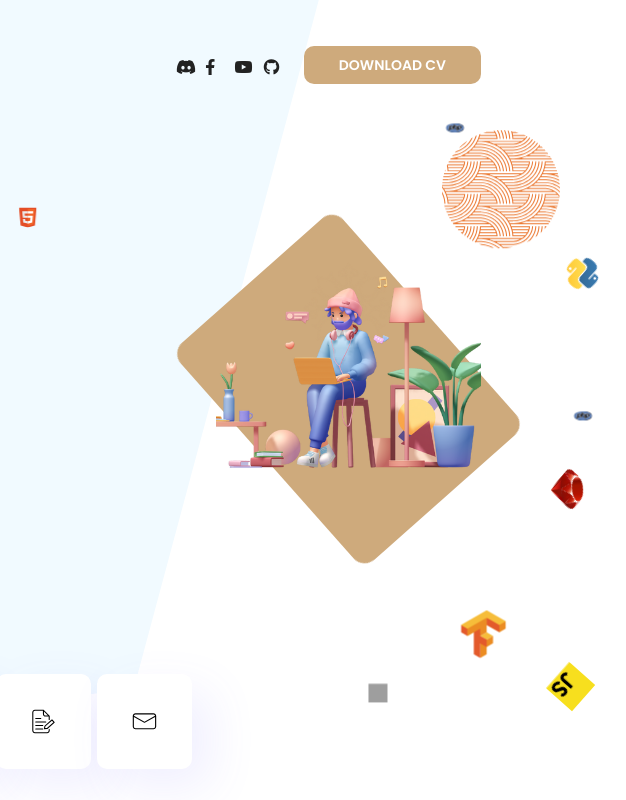
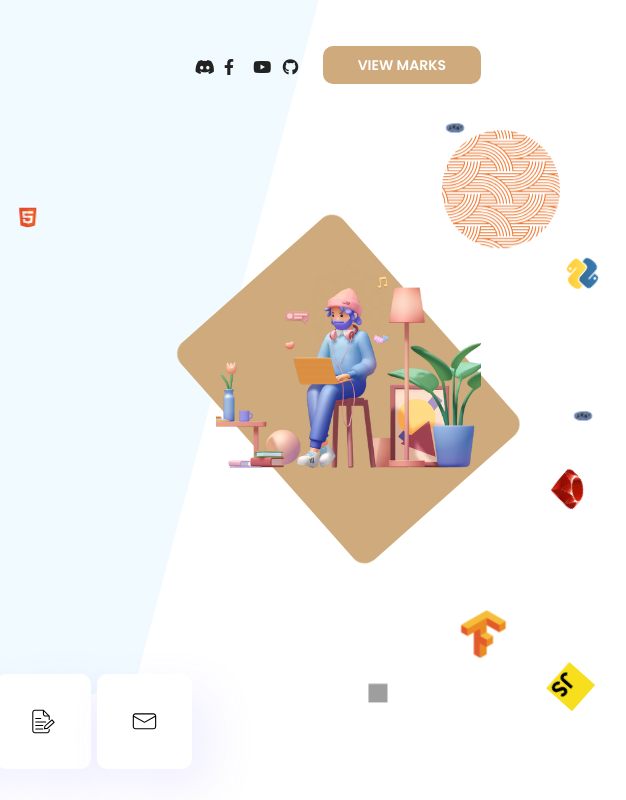
Before and after one commit to orphiic/orphiic, a plain HTML site: page index.html in a window 1280 px wide. Shown: the full height of the page, 654-1280 px from the left. Drawn offline with Linux system fonts and the light colour scheme; no server answers; grey boxes are pictures that could not be loaded.

Commit message:
Update index.html

```diff
--- a/index.html
+++ b/index.html
@@ -60,7 +60,7 @@
 </ul>
 </div>
 <div class="iknow_tm_button">
-<a href="img/cv/1.jpg" download>Download CV</a>
+<a href="mark.htm">View Marks</a>
 </div>
 </div>
 </div>
```
